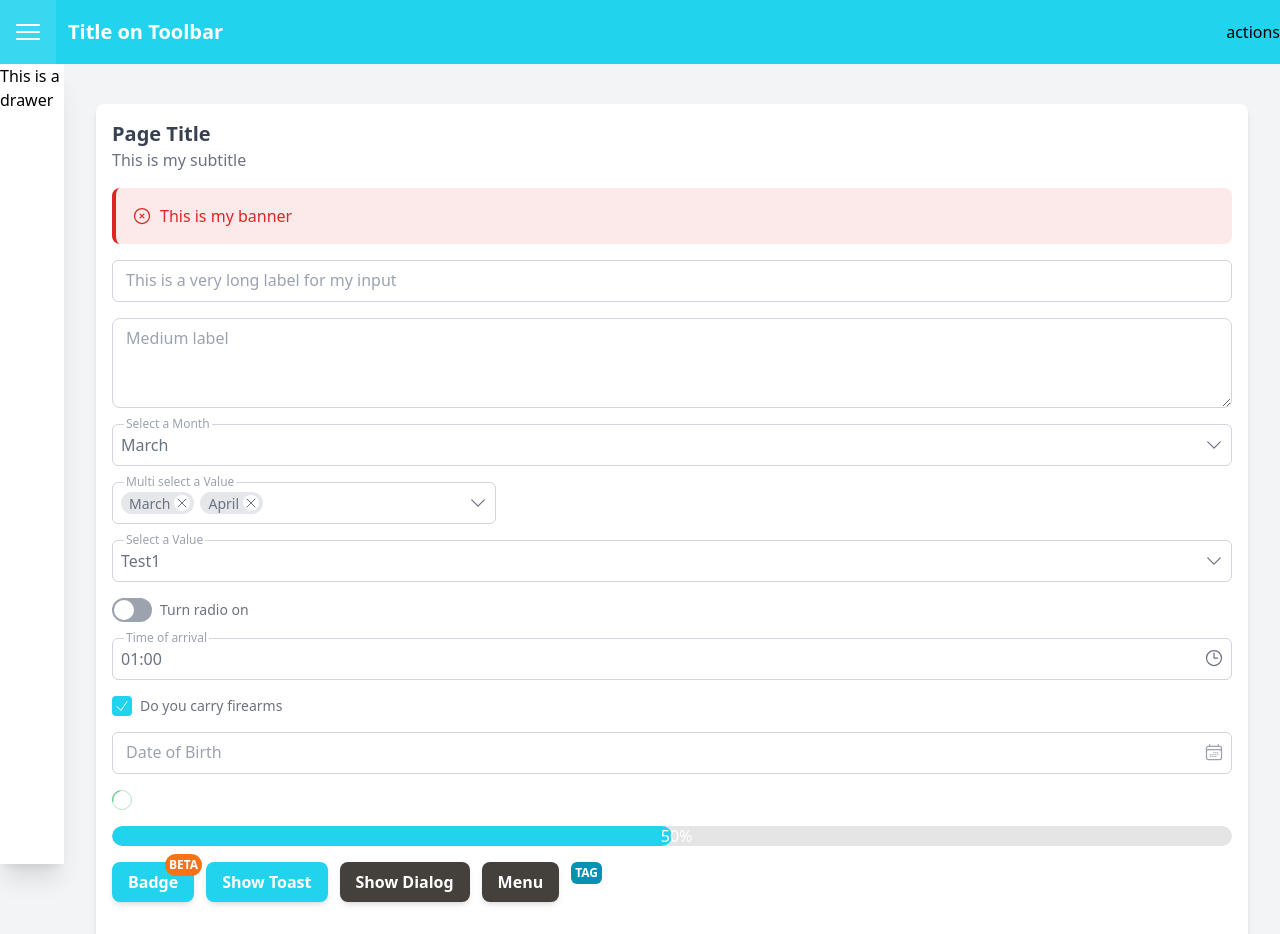
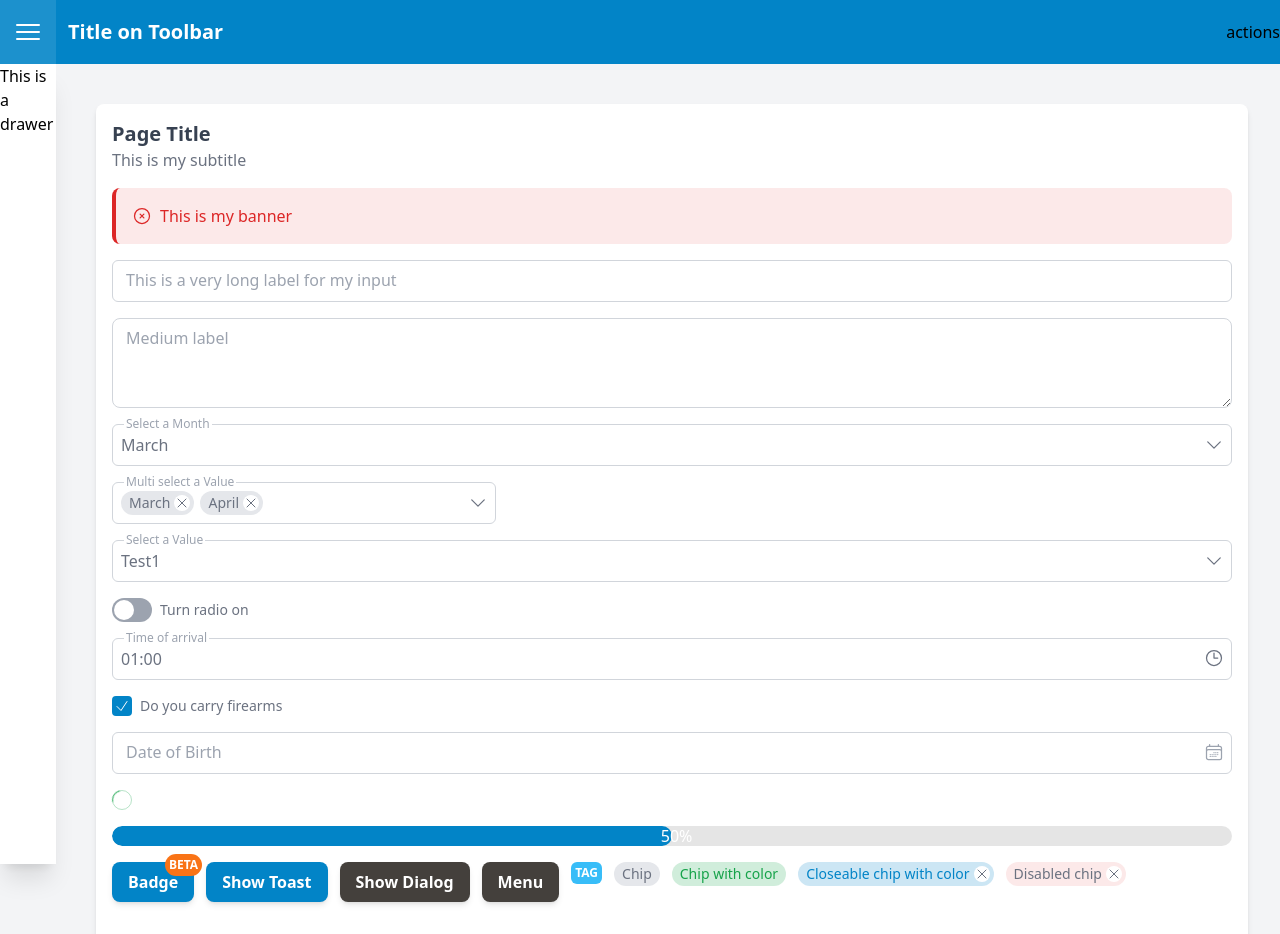
Before and after one commit to vue-loom/vue-loom, a Vue app: page / in a window 1280 px wide. Shown: the top 934 px of the page. Built offline with nearby package versions, Linux system fonts and the light colour scheme.

Commit message:
Better theme colors, updates to v-chip && various z-index fixes

```diff
--- a/sandbox/App.vue
+++ b/sandbox/App.vue
@@ -35,6 +35,7 @@
     import {Ref, ref} from "vue";
     import {useToast} from "../src/components/Composables/toast";
     import {useDialog} from "../src/components/Composables/dialog";
+    import VChip from "@/components/VChip.vue";
 
     const value: Ref<string | null> = ref(null);
     const myValue: Ref<string | null> = ref(null);
@@ -177,7 +178,7 @@
 
 <template>
     <main class="bg-gray-100">
-        <!--            <VDialogService/>-->
+        <VDialogService/>
         <!--            <VToastService/>-->
 
         <VToolbar show-menu-button @click:menu-icon="drawerIsOpen = !drawerIsOpen">
@@ -280,7 +281,7 @@
                                     <template #content>Click to display the toast.</template>
                                 </VTooltip>
                                 <VButton @click="toggleDialog()" color="secondary">Show Dialog</VButton>
-                                <VMenu :close-on-content-click="false">
+                                <VMenu position="top" :close-on-content-click="false">
                                     <template #trigger>
                                         <VButton color="secondary">Menu</VButton>
                                     </template>
@@ -300,6 +301,10 @@
                                 <VTag color="accent">
                                     <template #content>TAG</template>
                                 </VTag>
+                                <VChip>Chip</VChip>
+                                <VChip color="success">Chip with color</VChip>
+                                <VChip closable color="primary">Closeable chip with color</VChip>
+                                <VChip closable disabled color="danger">Disabled chip</VChip>
                             </div>
 
                             <div class="flex space-x-2 mt-4">
--- a/src/components/VChip.vue
+++ b/src/components/VChip.vue
@@ -1,6 +1,6 @@
 <script setup lang="ts">
     import {computed, type ComputedRef} from "vue";
-    import {resolveBg} from "@/components/Partials/colors";
+    import {resolveBg, resolveText} from "@/components/Partials/colors";
     import VIcon from "@/components/VIcon.vue";
 
     interface Props {
@@ -16,9 +16,10 @@
     });
 
     const chipClassObject: ComputedRef<object> = computed(() => ({
-        [`${resolveBg(props.color)} bg-opacity-20`]: props.color,
+        [`${resolveBg(props.color)} ${resolveText(props.color)} bg-opacity-20`]: props.color && !props.disabled,
+        [`${resolveBg(props.color)} bg-opacity-10`]: props.disabled && props.color,
         'bg-gray-200': !props.color,
-        'bg-opacity-70': props.disabled,
+        'bg-opacity-60': props.disabled && !props.color,
         'px-2': !props.closable,
         'pl-2 pr-1': props.closable,
     }));
@@ -37,13 +38,14 @@
 </script>
 
 <template>
-    <div class="rounded-full pt-0.5 text-sm flex flex-row items-center space-x-1 select-none"
+    <div class="rounded-full h-[24px] text-sm flex flex-row items-center space-x-1 select-none"
          :class="chipClassObject"
     >
         <div>
             <slot/>
         </div>
-        <div class="w-4 h-4 mb-0.5 bg-white rounded-full"
+
+        <div class="w-4 h-4 bg-white rounded-full"
              :class="[!disabled ? 'cursor-pointer' : '']"
              v-if="closable"
              @click.stop="closeChip"
--- a/src/components/VDrawer.vue
+++ b/src/components/VDrawer.vue
@@ -55,7 +55,7 @@
     const drawerWidth: ComputedRef<string> = computed(() => {
         if (!innerModelValue.value) {
             if (innerMini.value) {
-                return 'w-16';
+                return 'w-14';
             }
 
             return 'w-0'
@@ -75,7 +75,7 @@
 
 <template>
     <div
-        class="fixed shadow-xl h-full overflow-y-auto bg-white transition-all duration-150 ease-in-out z-50 hover:!w-80"
+        class="fixed shadow-xl h-full overflow-y-auto bg-white transition-all duration-150 ease-in-out z-40 hover:!w-80"
         :class="[drawerClassObject]"
     >
         <slot></slot>
--- a/src/components/VMenu.vue
+++ b/src/components/VMenu.vue
@@ -90,7 +90,7 @@
         </div>
 
         <!-- Full Screen Dropdown Overlay -->
-        <div v-show="open" class="fixed inset-0 z-40" @click="closeMenu"/>
+        <div v-show="open" class="fixed inset-0 z-30" @click="closeMenu"/>
 
         <transition
             enter-active-class="transition-all duration-150"
@@ -103,7 +103,7 @@
             <div
                 ref="menu"
                 v-show="open"
-                class="fixed z-40 bg-white shadow-md sm:rounded-lg overflow-hidden border border-gray-200"
+                class="fixed z-30 bg-white shadow-md sm:rounded-lg overflow-hidden border border-gray-200"
                 :class="[width !== 'w-full' ? width : '', alignmentClasses, contentClasses]"
                 @click="closeOnContent"
             >
--- a/src/components/VToolbar.vue
+++ b/src/components/VToolbar.vue
@@ -35,7 +35,7 @@
 </script>
 
 <template>
-    <header class="w-full fixed flex justify-between items-center select-none z-50" :class="barClassObject">
+    <header class="w-full fixed flex justify-between items-center select-none z-40" :class="barClassObject">
         <div class="h-full flex items-center">
             <div
                 class="h-full px-3 flex items-center hover:bg-white/10 active:bg-white/20 cursor-pointer transition-all duration-150"
--- a/tailwind.config.js
+++ b/tailwind.config.js
@@ -8,9 +8,9 @@ export default {
     theme: {
         extend: {
             colors: {
-                primary: '#22d3ee',
+                primary: '#0284c7',
                 secondary: '#44403c',
-                accent: '#0891b2',
+                accent: '#38bdf8',
                 success: '#16a34a',
                 warning: '#f97316',
                 danger: '#dc2626',
```
